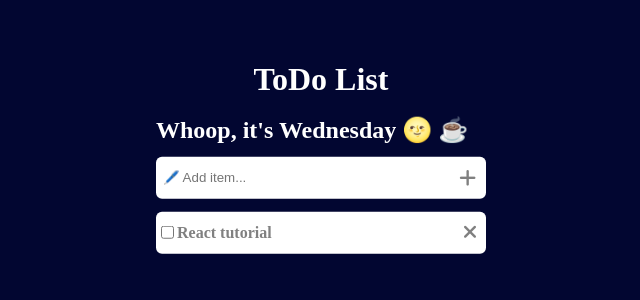
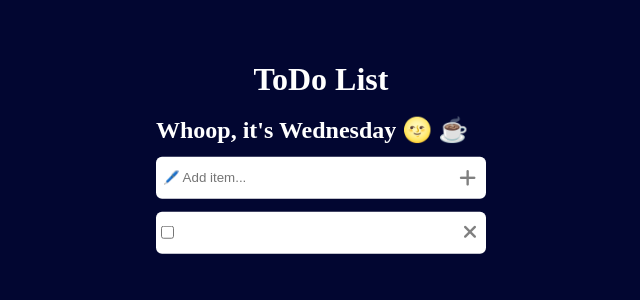
Before and after one commit to VishnuKaniyamvayal/Todo-list, a React (Create React App) app: page / in a window 1280 px wide. Both pictures are taken after a click on the icon 786 px from the left and 177 px from the top of the page. Shown: the top 300 px of the page, without its empty margins (319-959 px from the left). Built offline with nearby package versions, Linux system fonts and the light colour scheme.

Commit message:
adding todo is now working(fixed)

```diff
--- a/src/App.js
+++ b/src/App.js
@@ -3,6 +3,7 @@ import './App.css';
 import { useState } from 'react';
 
 function App() {
+
   const [ToDos,setToDos] = useState([]);
   const [ToDo,setToDo] = useState('');
   return (
@@ -16,20 +17,24 @@ function App() {
       </div>
       <div className="input">
         <input value={ToDo} onChange={(e)=>setToDo(e.target.value)} type="text" placeholder="🖊️ Add item..." />
-        <i className="fas fa-plus"></i>
+        <i onClick={()=>{return(setToDos([...ToDos,ToDo]))}} className="fas fa-plus"></i>
       </div>
-      <div className="todos">
+      { ToDos.map((value)=>{
+
+        return( <div className="todos">
         <div className="todo">
           <div className="left">
             <input type="checkbox" name="" id="" />
-            <p>React tutorial</p>
+            <p>{value}</p>
           </div>
           <div className="right">
             <i className="fas fa-times"></i>
           </div>
         </div>
-      </div>
+      </div>)})}
     </div>)
-}
+
+  }
+
 
 export default App;
```
